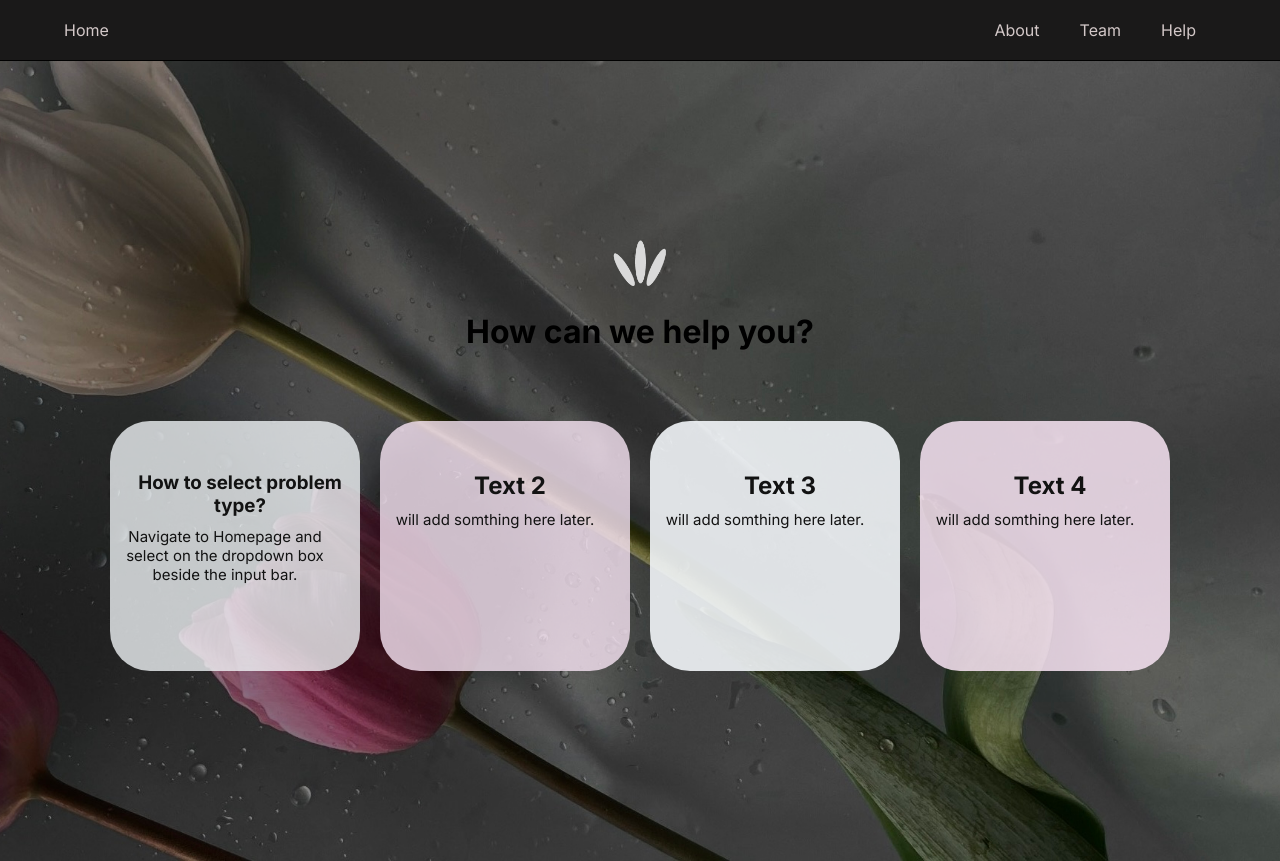
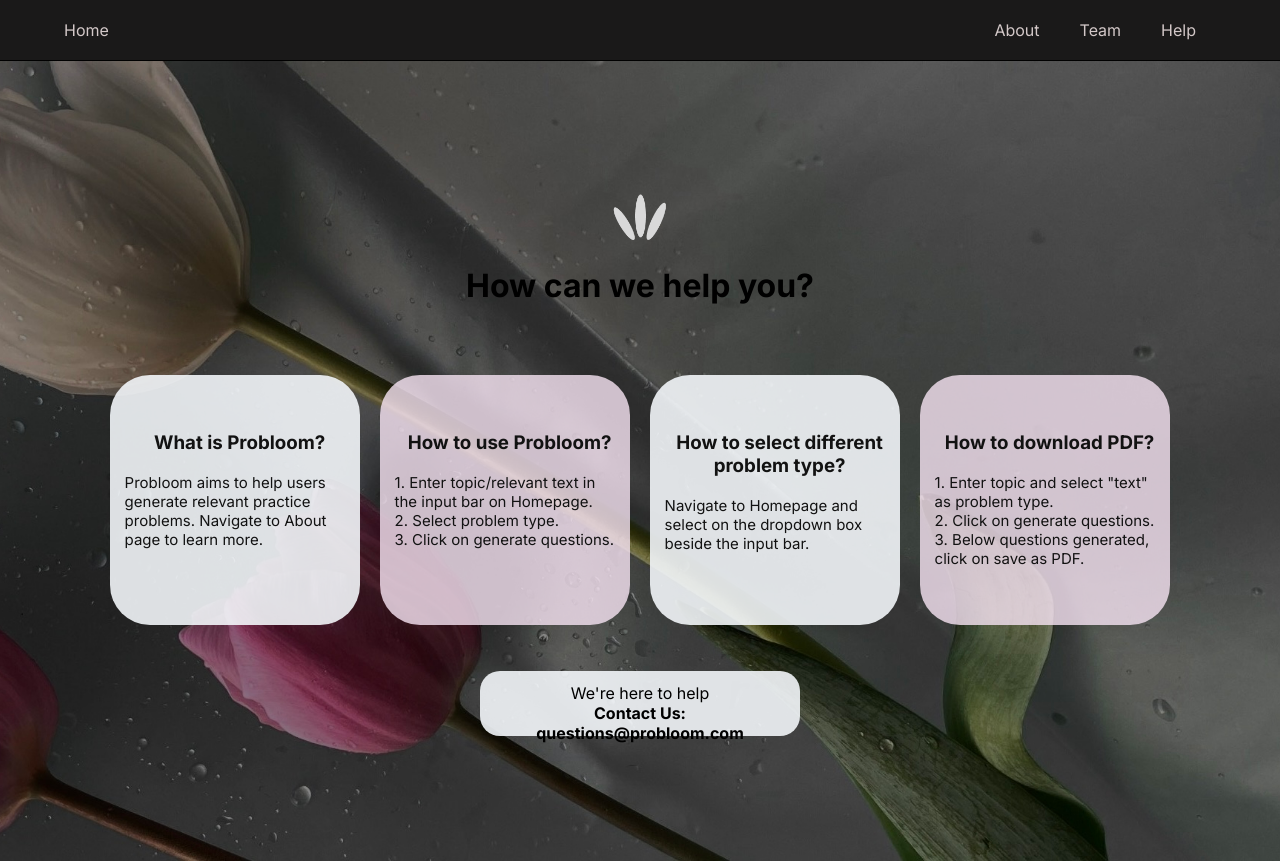
Before and after one commit to Awesomedonut/Practice-Problem-Generator, a Next.js app in the folder probloom/: page /Help in a window 1280 px wide. Built offline with nearby package versions, Linux system fonts and the light colour scheme.

Commit message:
added contact us and text to help page

```diff
--- a/probloom/src/app/Help/page.module.css
+++ b/probloom/src/app/Help/page.module.css
@@ -32,8 +32,9 @@
     width: 250px;
     height: 250px;
     margin: 10px;
-    background-color: #f5f9fcc5;
+    background-color: #f5f9fce2;
     border-radius: 40px;
+    padding: 10px
   }
 
   .boxContent {
@@ -65,13 +66,14 @@
     width: 250px;
     height: 250px;
     margin: 10px;
-    background-color: #f8e5f4da;
+    background-color: #f8e5f4cc;
     border-radius: 40px;
+    padding: 10px;
   }
 
 
   .heading {
-    margin-bottom: 10px;
+    margin-bottom: 19px;
 
   }
 
@@ -79,4 +81,16 @@
     font-size: 15px;
     width: 220px;
     margin: 0;
+    text-align: left;
   }
+
+ .contactus {
+  width: 25%;
+  background-color: #f5f9fce2;
+  color: black;
+  text-align: center;
+  border-radius: 20px;
+  height: 65px;
+  padding:12px;
+  margin-top: 2%;
+}
--- a/probloom/src/app/Help/page.tsx
+++ b/probloom/src/app/Help/page.tsx
@@ -10,29 +10,38 @@ export default function Help() {
                 <div className={styles.boxContainer}>
                     <div className={`${styles.box} ${styles.box1}`}>
                             <div className={styles.boxContent}>
-                                <h3 className={styles.heading}>How to select problem type?</h3>
-                                <p className={styles.paragraph}>Navigate to Homepage and select on the dropdown box beside the input bar.</p>
+                                <h3 className={styles.heading}>What is Probloom?</h3>
+                                <p className={styles.paragraph}>Probloom aims to help users generate relevant practice problems. Navigate to About page to learn more.</p>
                             </div>
                     </div>
                     <div className={`${styles.box} ${styles.box2}`}>
                         <div className={styles.boxContent}>
-                            <h2 className={styles.heading}>Text 2</h2>
-                            <p className={styles.paragraph}>will add somthing here later.</p>
+                            <h3 className={styles.heading}>How to use Probloom?</h3>
+                            <p className={styles.paragraph}>1. Enter topic/relevant text in the input bar on Homepage. </p>
+                            <p className={styles.paragraph}>2. Select problem type. </p>
+                            <p className={styles.paragraph}>3. Click on generate questions. </p>
                         </div>
                     </div>
                     <div className={`${styles.box} ${styles.box3}`}>
                         <div className={styles.boxContent}>
-                            <h2 className={styles.heading}>Text 3</h2>
-                            <p className={styles.paragraph}>will add somthing here later.</p>
+                            <h3 className={styles.heading}>How to select different problem type? </h3>
+                            <p className={styles.paragraph}>Navigate to Homepage and select on the dropdown box beside the input bar.</p>
                         </div>
                     </div>
                     <div className={`${styles.box} ${styles.box4}`}>
                         <div className={styles.boxContent}>
-                            <h2 className={styles.heading}>Text 4</h2>
-                            <p className={styles.paragraph}>will add somthing here later.</p>
+                            <h3 className={styles.heading}>How to download PDF?</h3>
+                            <p className={styles.paragraph}>1. Enter topic and select "text" as problem type. </p>
+                            <p className={styles.paragraph}>2. Click on generate questions. </p>
+                            <p className={styles.paragraph}>3. Below questions generated, click on save as PDF. </p>
                         </div>
                     </div>
+
                 </div>
+            </div>
+            <div className={styles.contactus}>
+                <p>We're here to help</p>
+                <h4>Contact Us: questions@probloom.com</h4>
             </div>
         </div>
     );
--- a/probloom/src/app/page.module.css
+++ b/probloom/src/app/page.module.css
@@ -26,7 +26,7 @@
   justify-content: center;
   font-size: 56px;
   color: #EFBBD5;
-  font-family: 'Kaushan Script', cursive;
+  font-family: system-ui, -apple-system, BlinkMacSystemFont, 'Segoe UI', Roboto, Oxygen, Ubuntu, Cantarell, 'Open Sans', 'Helvetica Neue', sans-serif;
 }
 
 .inputDiv {
@@ -111,7 +111,7 @@
 
 .dropdown {
   appearance: none;
-  background-color: rgba(19, 16, 16);
+  background-color: rgba(19, 16, 16, 0.903);
   border: 1px solid rgba(19, 16, 16, 0.795);
   padding: 3px 10px;
   font-size: 16px;
```
